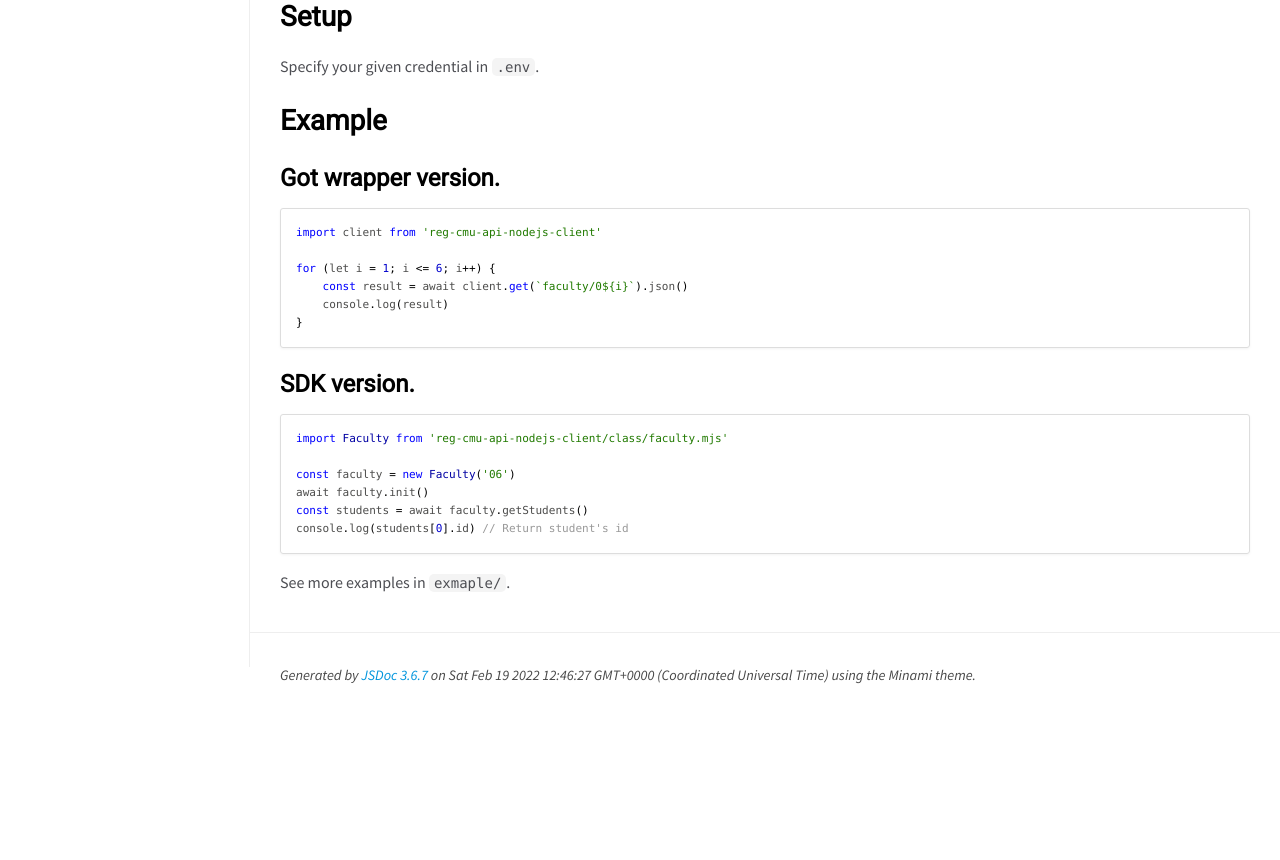
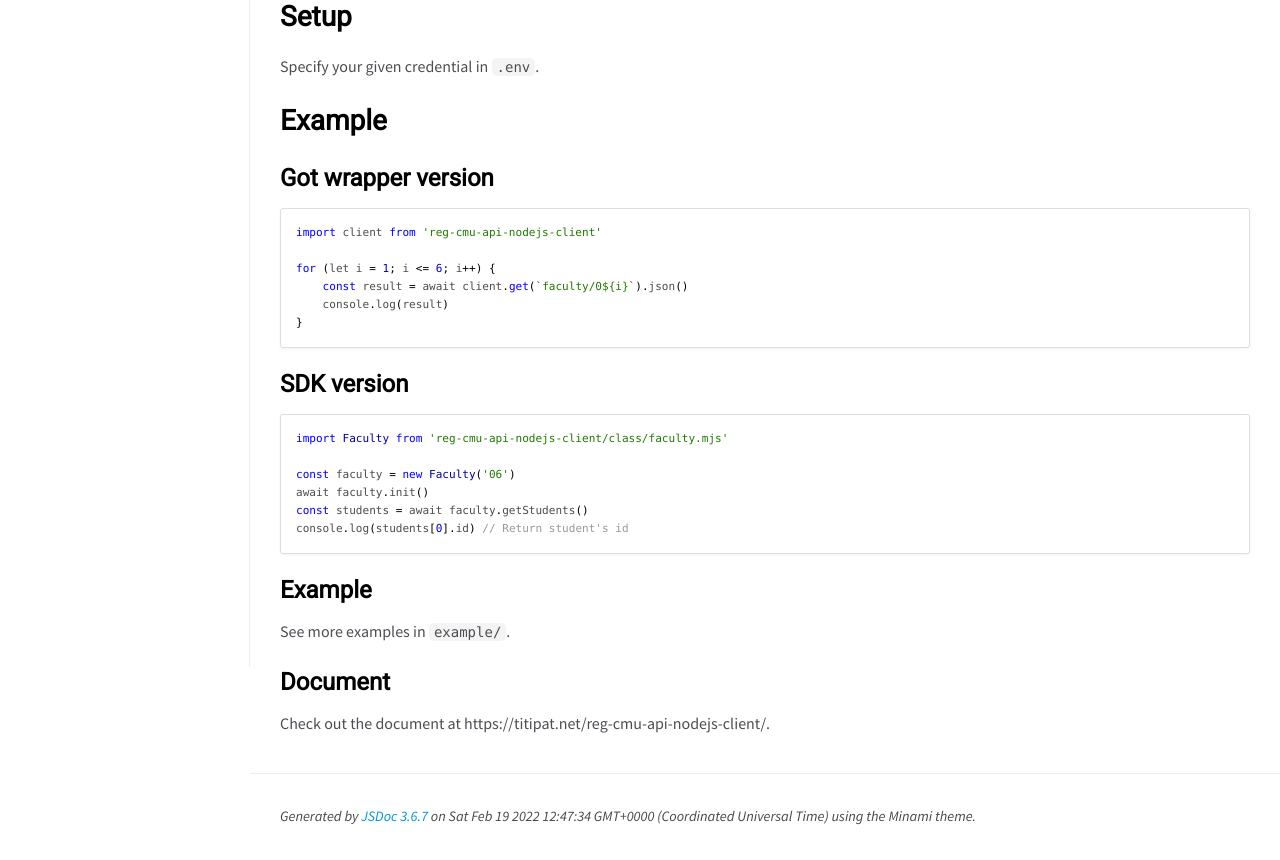
Before and after one commit to titipat/reg-cmu-api-nodejs-client, a plain HTML site: page index.html in a window 1280 px wide. Shown: the part 133-993 px from the top of the page. Before the commit the page ends 852 px from the top, so only its background shows below. Drawn offline with nearby package versions, Linux system fonts and the light colour scheme.

Commit message:
deploy: 50457828c4fd9c52f3403dd473e829b8b9d29a79

```diff
--- a/index.html
+++ b/index.html
@@ -53,7 +53,7 @@
 <h2>Setup</h2>
 <p>Specify your given credential in <code>.env</code>.</p>
 <h2>Example</h2>
-<h3>Got wrapper version.</h3>
+<h3>Got wrapper version</h3>
 <pre class="prettyprint source lang-mjs"><code>import client from 'reg-cmu-api-nodejs-client'
 
 for (let i = 1; i &lt;= 6; i++) {
@@ -61,7 +61,7 @@ for (let i = 1; i &lt;= 6; i++) {
     console.log(result)
 }
 </code></pre>
-<h3>SDK version.</h3>
+<h3>SDK version</h3>
 <pre class="prettyprint source lang-mjs"><code>import Faculty from 'reg-cmu-api-nodejs-client/class/faculty.mjs'
 
 const faculty = new Faculty('06')
@@ -69,7 +69,10 @@ await faculty.init()
 const students = await faculty.getStudents()
 console.log(students[0].id) // Return student's id
 </code></pre>
-<p>See more examples in <code>exmaple/</code>.</p></article>
+<h3>Example</h3>
+<p>See more examples in <code>example/</code>.</p>
+<h3>Document</h3>
+<p>Check out the document at https://titipat.net/reg-cmu-api-nodejs-client/.</p></article>
     </section>
 
 
@@ -82,7 +85,7 @@ console.log(students[0].id) // Return student's id
 <br class="clear">
 
 <footer>
-    Generated by <a href="https://github.com/jsdoc3/jsdoc">JSDoc 3.6.7</a> on Sat Feb 19 2022 12:46:27 GMT+0000 (Coordinated Universal Time) using the Minami theme.
+    Generated by <a href="https://github.com/jsdoc3/jsdoc">JSDoc 3.6.7</a> on Sat Feb 19 2022 12:47:34 GMT+0000 (Coordinated Universal Time) using the Minami theme.
 </footer>
 
 <script>prettyPrint();</script>
```
Also changed, not shown: Faculty.html (+1 -1 lines), faculty.mjs.html (+1 -1 lines).
